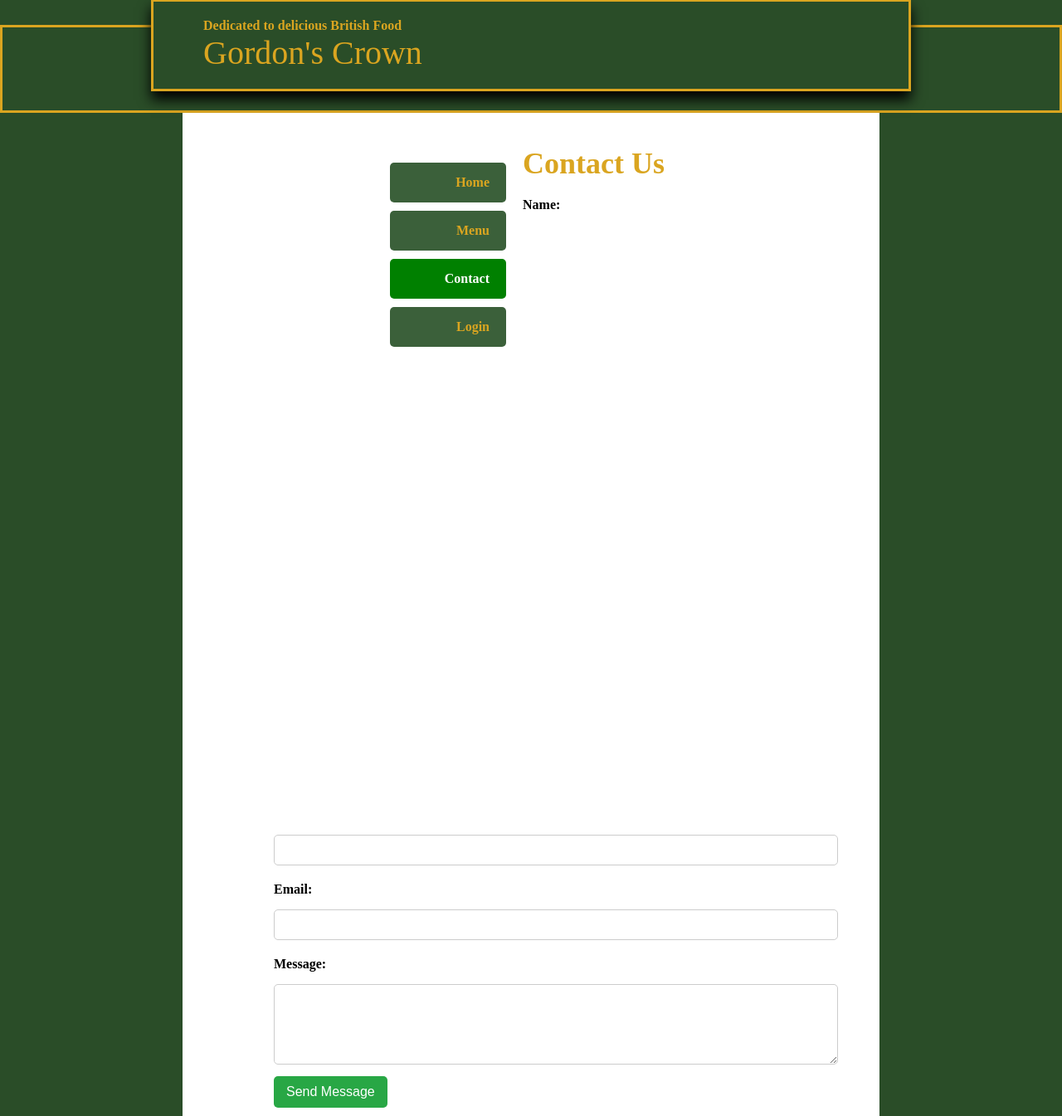
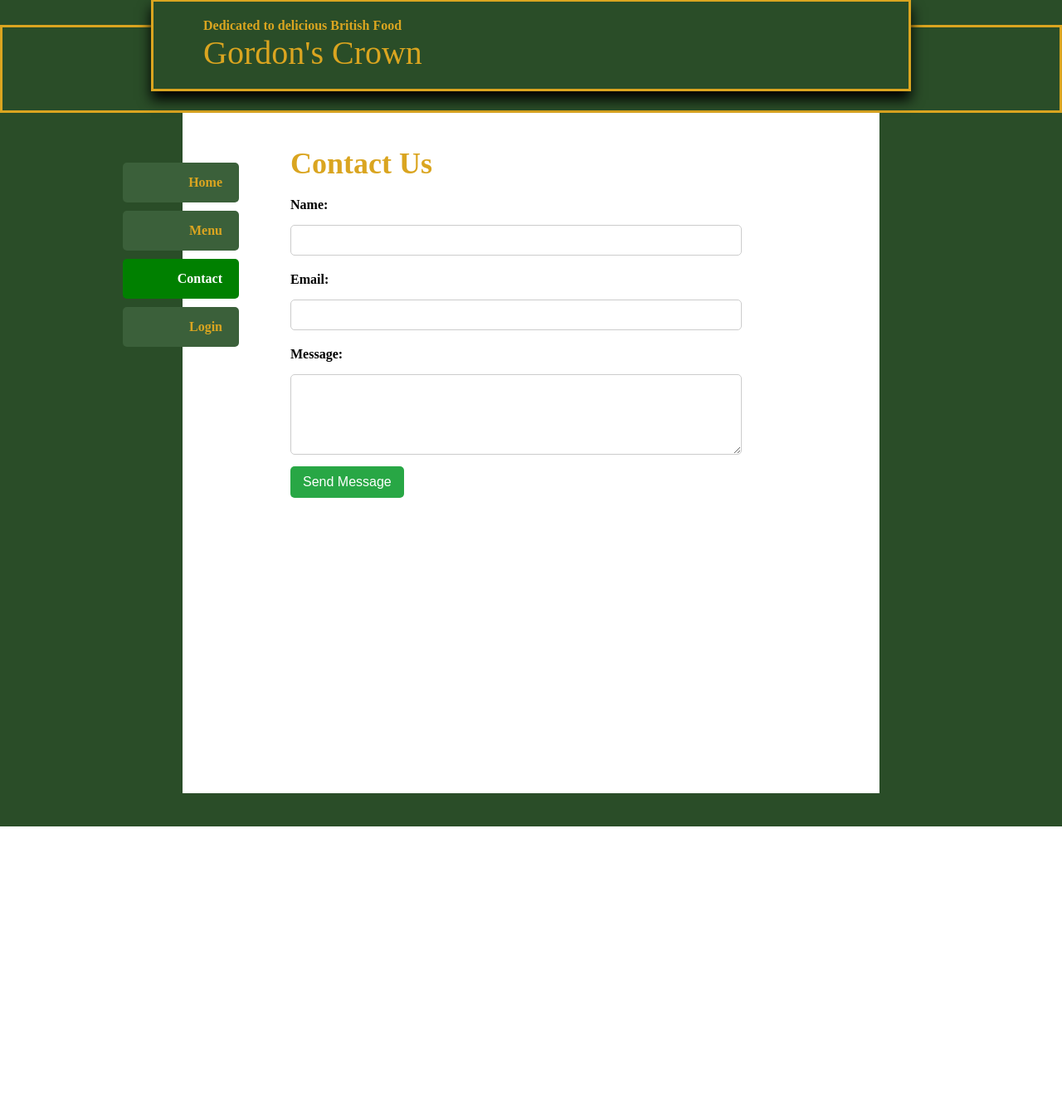
Before and after one commit to Heliophile0208/Gordon_restaurant, a PHP site: page /contact.php in a window 1280 px wide. Shown: the part 59-1404 px from the top of the page at 83% size. After the commit the page ends 1055 px from the top, so only its background shows below. Run offline with PHP 8.4, Linux system fonts and the light colour scheme.

Commit message:
Update contact.php

```diff
--- a/contact.php
+++ b/contact.php
@@ -41,15 +41,15 @@
             padding-top: 60px;
             z-index: 1;
             float:left;
-            margin-left: 450px;
+            margin-left: 10%;
         }
 
         .content {
+            height: 100vh;;
             margin: 0 auto;
             width: 680px;
-            min-height: 100vh;
             background-color: white;
-            padding: 10px 50px 10px 110px;
+            padding: 10px 30px 10px 130px;
         }
 
         .nav a {
@@ -98,7 +98,7 @@
         input[type="text"],
         input[type="email"],
         textarea {
-            width: 100%;
+            width: 80%;
             padding: 10px;
             margin: 10px 0;
             border: 1px solid #ccc;
```
